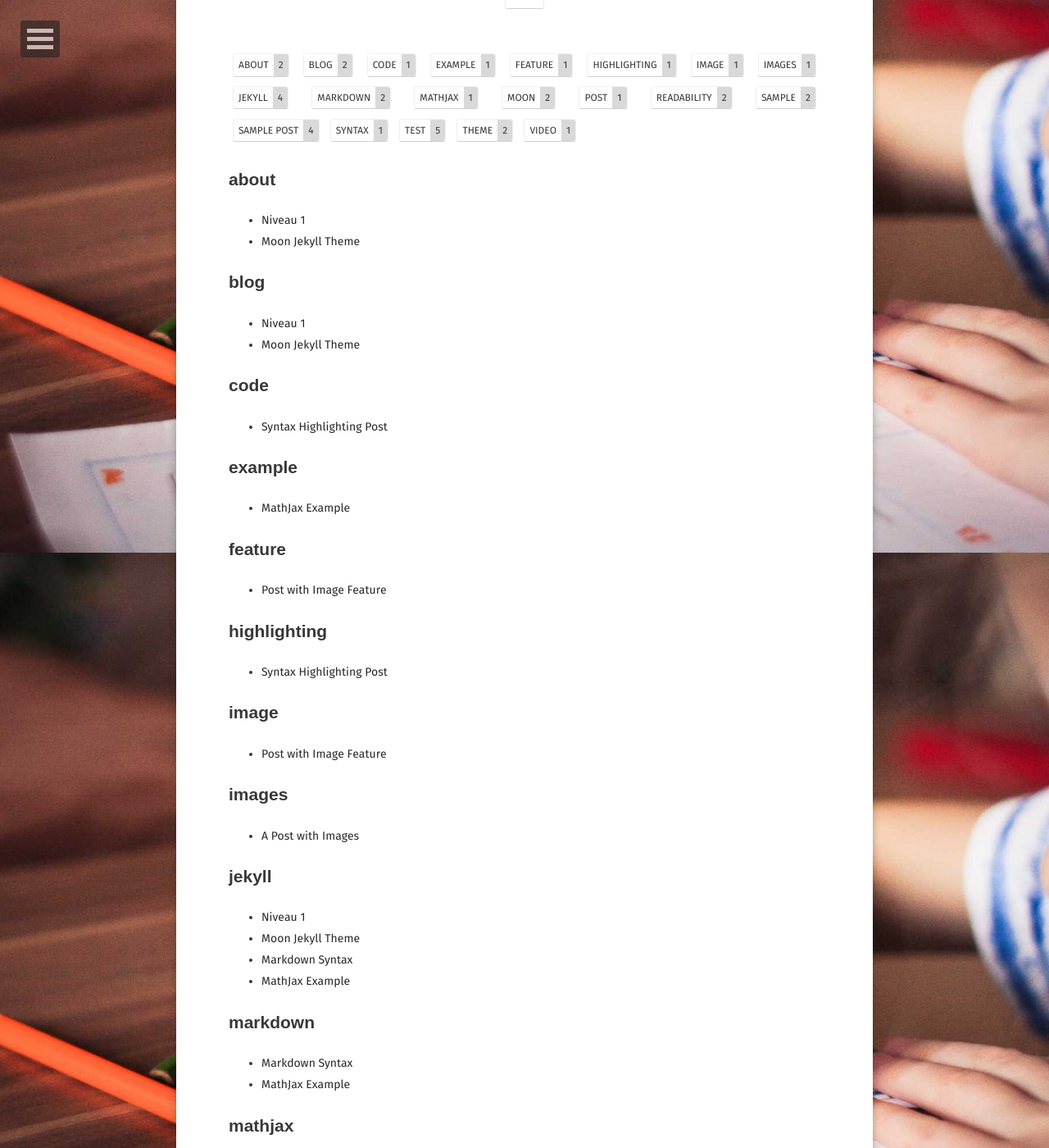
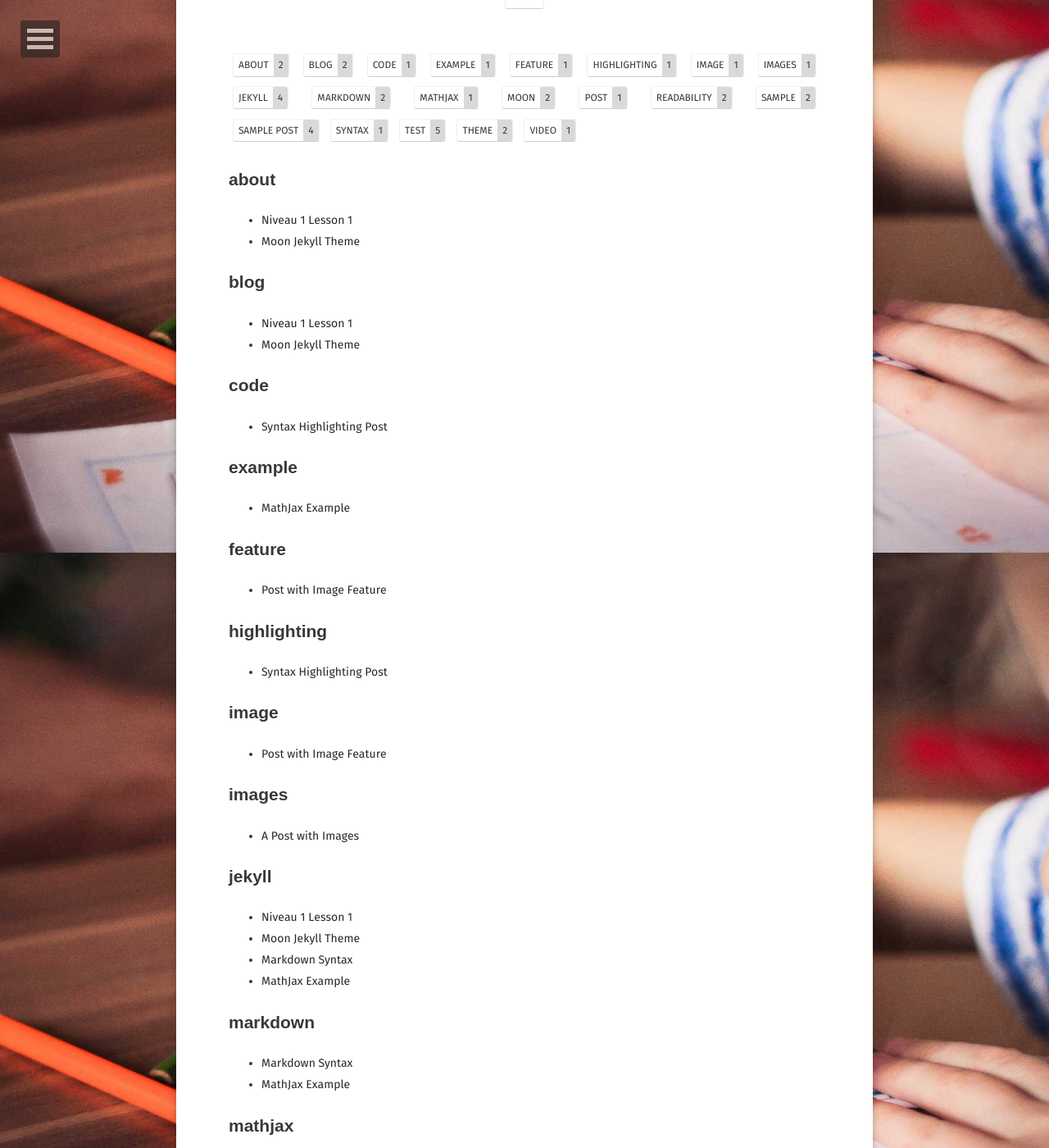
Before and after one commit to sanabilmedia/sanabilmedia.github.io, a Jekyll site: the page built from tags/index.html, in a window 1280 px wide and 1400 px high, scrolled down 226 px. Shown: the whole window at 82% size. Built offline with Jekyll 4.4.1, drawn with Linux system fonts in a browser that asks for light colours; some web fonts are replaced; some of the changed text lies outside the part shown.

Commit message:
Add files via upload

```diff
--- a/_posts/2020-08-10-niveau1-lesson1.md
+++ b/_posts/2020-08-10-niveau1-lesson1.md
@@ -1,7 +1,7 @@
 ---
 layout: post
-title:  "Niveau 1"
-date:   2016-04-06
+title:  "Niveau 1 Lesson 1"
+date:   2021-04-06
 excerpt: "Minimal, one column Jekyll theme for your blog."
 niveau1: true
 tag:
```
